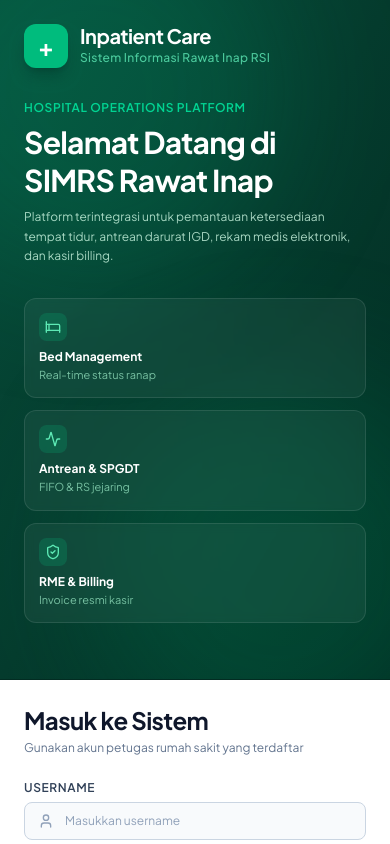
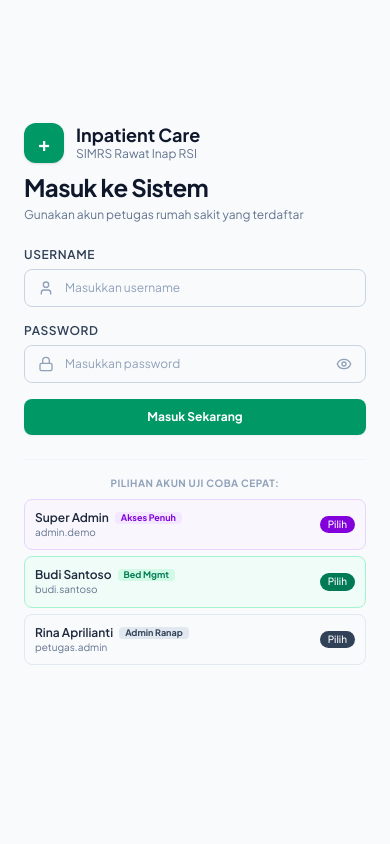
Before and after one commit to Thoriqfm/rsi-inpacient, a Next.js app in the folder frontend/: page /login in a window 390 px wide. Shown: the top 844 px of the page. Built offline with nearby package versions, Linux system fonts and the light colour scheme; no server answers.

Commit message:
fix: ui login for mobile

```diff
--- a/frontend/src/app/login/page.tsx
+++ b/frontend/src/app/login/page.tsx
@@ -86,9 +86,9 @@ export default function LoginPage() {
   };
 
   return (
-    <div className="min-h-screen w-full flex flex-col lg:flex-row bg-[#064e3b]">
-      {/* LEFT PANEL: Hospital Operations Platform Branding */}
-      <div className="relative flex-1 bg-gradient-to-br from-[#064e3b] via-[#053b2d] to-[#022c22] p-6 sm:p-10 lg:p-14 flex flex-col justify-between overflow-hidden border-b lg:border-b-0 lg:border-r border-[#022c22]">
+    <div className="min-h-screen w-full flex flex-col lg:flex-row bg-slate-50 lg:bg-[#064e3b]">
+      {/* Panel Kiri (Branding & Info) - Sembunyikan di HP, tampilkan di Desktop */}
+      <div className="hidden lg:flex lg:w-1/2 flex-col justify-between p-12 bg-gradient-to-br from-[#064e3b] via-[#053b2d] to-[#022c22] text-white relative overflow-hidden border-r border-[#022c22]">
         {/* Glow ambient background circles */}
         <div className="absolute top-[-100px] left-[-100px] w-96 h-96 bg-emerald-500/15 rounded-full blur-3xl pointer-events-none" />
         <div className="absolute bottom-[-80px] right-[-80px] w-96 h-96 bg-emerald-600/20 rounded-full blur-3xl pointer-events-none" />
@@ -111,7 +111,7 @@ export default function LoginPage() {
         </div>
 
         {/* Middle Content */}
-        <div className="relative z-10 my-8 lg:my-0 space-y-6 max-w-xl">
+        <div className="relative z-10 my-auto py-8 space-y-6 max-w-xl">
           <div className="space-y-2">
             <div className="text-xs font-semibold uppercase tracking-wider text-emerald-400">
               HOSPITAL OPERATIONS PLATFORM
@@ -119,13 +119,13 @@ export default function LoginPage() {
             <h1 className="text-3xl lg:text-4xl font-extrabold text-white tracking-tight leading-tight">
               Selamat Datang di SIMRS Rawat Inap
             </h1>
-            <p className="text-xs sm:text-sm text-emerald-100/80 leading-relaxed">
+            <p className="text-sm text-emerald-100/80 leading-relaxed">
               Platform terintegrasi untuk pemantauan ketersediaan tempat tidur, antrean darurat IGD, rekam medis elektronik, dan kasir billing.
             </p>
           </div>
 
           {/* 3 Value Pillars */}
-          <div className="grid grid-cols-1 sm:grid-cols-3 gap-3 pt-2">
+          <div className="grid grid-cols-3 gap-3 pt-2">
             <div className="p-3.5 rounded-xl bg-white/5 border border-white/10 backdrop-blur-xs">
               <div className="w-7 h-7 rounded-lg bg-emerald-500/20 text-emerald-300 flex items-center justify-center mb-2">
                 <Bed className="w-4 h-4" />
@@ -153,14 +153,25 @@ export default function LoginPage() {
         </div>
 
         {/* Footer info */}
-        <div className="relative z-10 text-[11px] text-emerald-300/60 hidden lg:block">
+        <div className="relative z-10 text-[11px] text-emerald-300/60">
           &copy; 2026 RSI Inpatient Care Platform. Terstandarisasi Kemenkes RI.
         </div>
       </div>
 
-      {/* RIGHT PANEL: Crisp White Form Card */}
-      <div className="w-full lg:w-[480px] xl:w-[520px] bg-white p-6 sm:p-10 lg:p-12 flex flex-col justify-center">
+      {/* Panel Form Login: Full-width di HP, 50% di Desktop, dengan pb-20 agar tidak overlap */}
+      <div className="w-full lg:w-1/2 min-h-screen flex items-center justify-center p-6 sm:p-10 pb-20 bg-slate-50 lg:bg-white">
         <div className="max-w-sm w-full mx-auto space-y-6">
+          {/* Header khusus mobile */}
+          <div className="lg:hidden flex items-center gap-3 mb-2">
+            <div className="w-10 h-10 rounded-xl bg-emerald-600 flex items-center justify-center text-white font-bold text-xl shadow-sm">
+              +
+            </div>
+            <div>
+              <h1 className="text-lg font-bold text-slate-900 leading-tight">Inpatient Care</h1>
+              <p className="text-xs text-slate-500">SIMRS Rawat Inap RSI</p>
+            </div>
+          </div>
+
           <div>
             <h2 className="text-2xl font-bold text-slate-900 tracking-tight">
               Masuk ke Sistem
```
